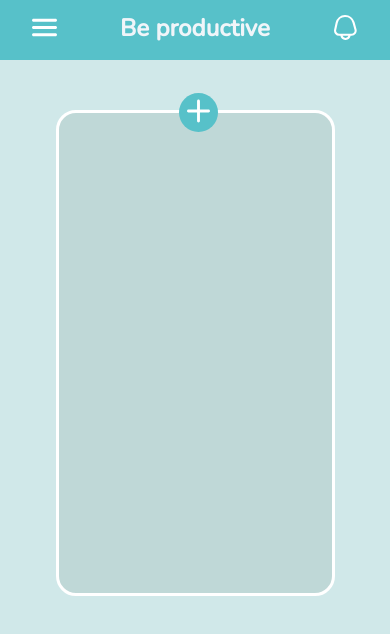
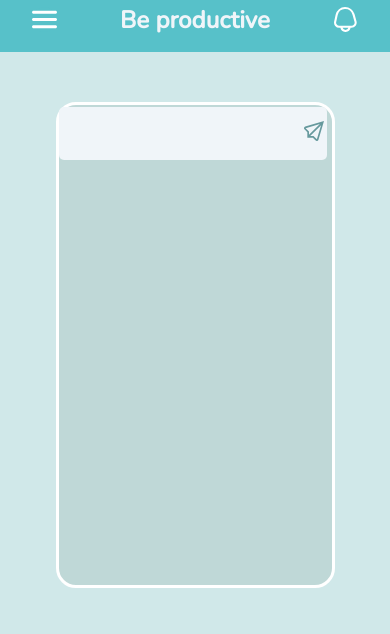
Before and after one commit to winebarboza/anotacoes, a plain HTML site: page index.html in a window 390 px wide. Both pictures are taken after a click on the button 198 px from the left and 112 px from the top of the page. Drawn offline with nearby package versions, Linux system fonts and the light colour scheme.

Commit message:
estilização, responsividade do input e ajustes em Js

```diff
--- a/index.html
+++ b/index.html
@@ -26,10 +26,19 @@
 
     <main class="conteúdo-principal">
         <section>
-            <button id="criar-nova-task">
+            <button onclick="criarTask()" id="criar-nova-task">
                 <img src="img/icones/plus-free-icon-font.svg" alt="">
             </button>
         </section>
+
+        <section id="input-task">
+            <button id="botaoEnviar">
+                <img src="/img/icones/interface-free-icon-font.svg" alt="">
+            </button>
+        </section>
+
+
     </main>
 </body>
+<script src="js/script.js"></script>
 </html>
--- /dev/null
+++ b/js/script.js
@@ -0,0 +1,20 @@
+// FUNÇÃO - CRIAR TASK
+let botao = document.getElementById("criar-nova-task");
+let sectionInput = document.getElementById("input-task");
+
+function criarTask(){
+
+    let elemento = document.createElement('input');
+    sectionInput.appendChild(elemento);
+    botao.classList.add('esconder'); // criando input dinamicamente
+
+    let botaoEnviar = document.getElementById("botaoEnviar"); //pegando botão enviar
+    document.getElementById("botaoEnviar").removeAttribute("id");//removendo id original que o esconde
+    botaoEnviar.classList.add('mostrar') //adicionando classe que o mostra
+
+}
+
+// ENVIAR TASK PARA CARD
+
+// let valorInput = document.getElementsByClassName("texto-input");
+// let texto = valorInput.value;
--- a/styles/responsividade.css
+++ b/styles/responsividade.css
@@ -0,0 +1,6 @@
+/* ===== MEDIA QUERYS ===== */
+@media (max-width: 1610px) {
+    #input-task input{
+        width: 58.5em;
+    }
+}
--- a/styles/styles.css
+++ b/styles/styles.css
@@ -16,7 +16,7 @@ body{
     background-color: var(--vermelho_Claro);
 }
 header{
-    padding-top: 3%;
+    padding-top: 1%;
     width: 100%;
     height: 3rem;
     background-color: var(--vermelho);
@@ -75,3 +75,42 @@ button{
     position: absolute;
     z-index: 1;
 }
+/* ===== input dinâmico e estilizado =====*/
+#input-task{
+    display: flex;
+    justify-content: flex-end;
+    align-items: center;
+    padding-right: 5px;
+}
+#input-task input{
+    display: flex;
+    margin-top: 2px;
+    padding-left: 10px;
+    border: none;
+    border-radius: 5px;
+    width: 17.4em;
+    height: 4em;
+    background-color: var(--branco_Gelo);
+}
+#input-task input:focus{
+    box-shadow: 0 0 0 0;
+    outline: 0;
+}
+.esconder{
+    display: none; /* escondendo botão "adicionar tasks"*/
+}
+.mostrar{
+    visibility: visible;
+    z-index:2;
+    position: absolute;
+    background-color: var(--branco_Gelo);
+}
+.mostrar img{
+    width: 20px;
+}
+#botaoEnviar{
+    visibility: hidden;
+}
+/* ============================= */
+
+/* ===== ===== */
```
Also changed, not shown: img/icones/interface-free-icon-font.svg (added).
